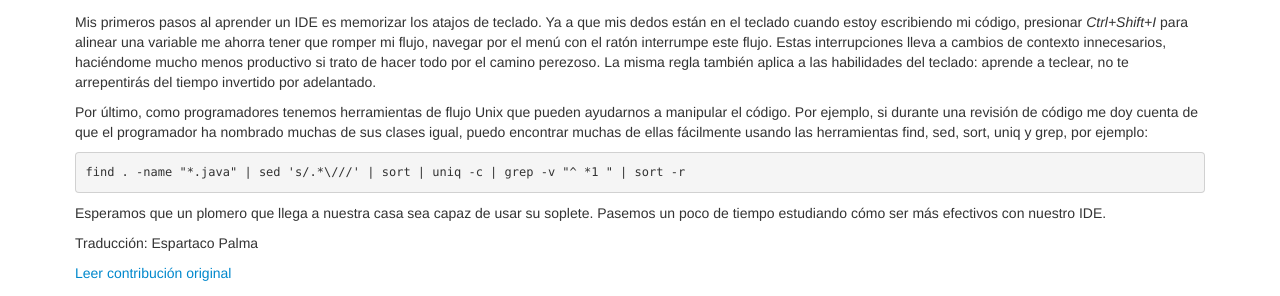
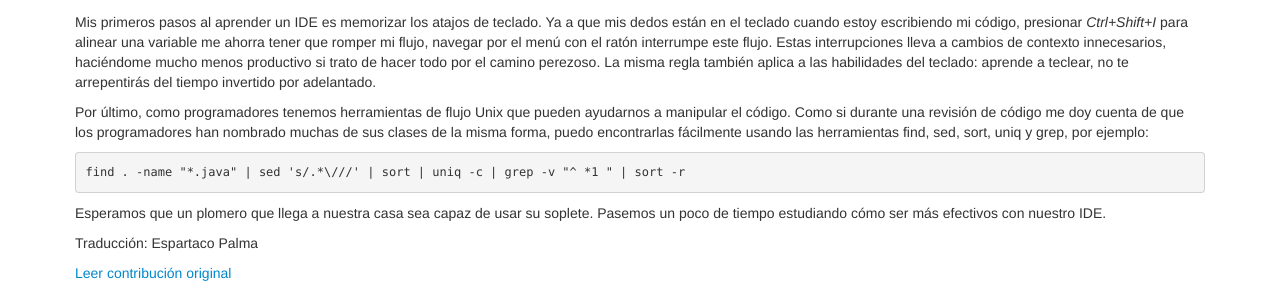
Before and after one commit to esparta/97cosas, a Jekyll site: the page built from programador/conoce-tu-ide.md, in a window 1280 px wide and 1279 px high. Shown: the part 743-1039 px from the top of the window. Built offline with Jekyll 4.4.1, drawn with Linux system fonts in a browser that asks for light colours; comment, search, counter and statistics services are not loaded.

Commit message:
Mejorando la traduccion

```diff
--- a/programador/conoce-tu-ide.md
+++ b/programador/conoce-tu-ide.md
@@ -71,9 +71,9 @@ del teclado: aprende a teclear, no te arrepentirás del tiempo invertido
 por adelantado.
 
 Por último, como programadores tenemos herramientas de flujo Unix que
-pueden ayudarnos a manipular el código. Por ejemplo, si durante una
-revisión de código me doy cuenta de que el programador ha nombrado
-muchas de sus clases igual, puedo encontrar muchas de ellas fácilmente
+pueden ayudarnos a manipular el código. Como si durante una
+revisión de código me doy cuenta de que los programadores han nombrado
+muchas de sus clases de la misma forma, puedo encontrarlas fácilmente
 usando las herramientas find, sed, sort, uniq y grep, por ejemplo:
 
 
```
